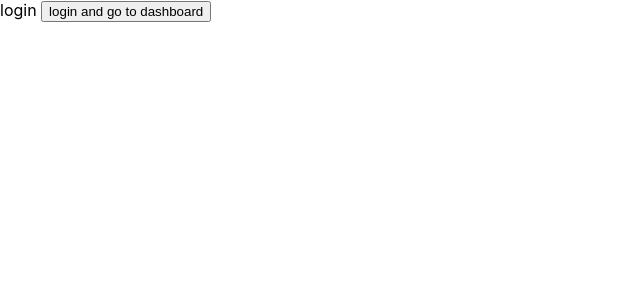
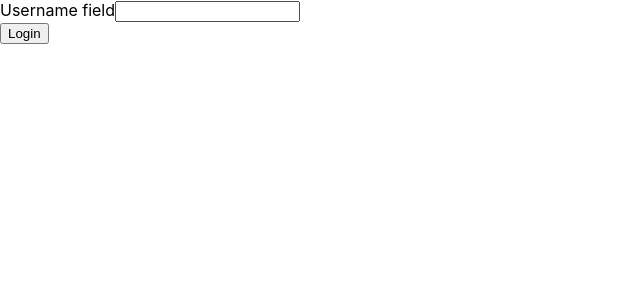
Before and after one commit to foxterino/kppchat, a React (Create React App) app: page /login in a window 1280 px wide. Shown: the top 300 px of the page, without its empty margins (0-640 px from the left). Built offline with nearby package versions, Linux system fonts and the light colour scheme.

Commit message:
Add login logic

```diff
--- a/src/routes/Login/Login.tsx
+++ b/src/routes/Login/Login.tsx
@@ -1,22 +1,40 @@
-import React from 'react';
+import React, { useState } from 'react';
 import { Redirect } from 'react-router-dom';
 import { useSelector, useDispatch } from 'react-redux';
 import { authSelectors, login } from '../../state/ducks/Auth';
 import { Routes } from '../Routes';
+import { Field } from '../../commons/components/Field';
 
 export const Login: React.FC = () => {
   const isAuthorized = useSelector(authSelectors.isAuthorized);
+  const [username, setUsername] = useState('');
+
   const dispatch = useDispatch();
 
-  const handleLogin = () => {
-    dispatch(login('my username'));
+  const handleChange = (event: React.ChangeEvent<HTMLInputElement>) => {
+    setUsername(event.target.value);
+  };
+
+  const handleLogin = (event: React.FormEvent<HTMLInputElement>) => {
+    event.preventDefault();
+
+    dispatch(login(username));
   };
 
   return isAuthorized ? (
     <Redirect to={Routes.Dashboard} />
   ) : (
     <div>
-      login <button onClick={handleLogin}>login and go to dashboard</button>
+      <form>
+        <Field
+          value={username}
+          onChange={handleChange}
+          label="Username field"
+          id="username-field"
+          type="text"
+        />
+        <input value="Login" onClick={handleLogin} type="submit" />
+      </form>
     </div>
   );
 };
```
